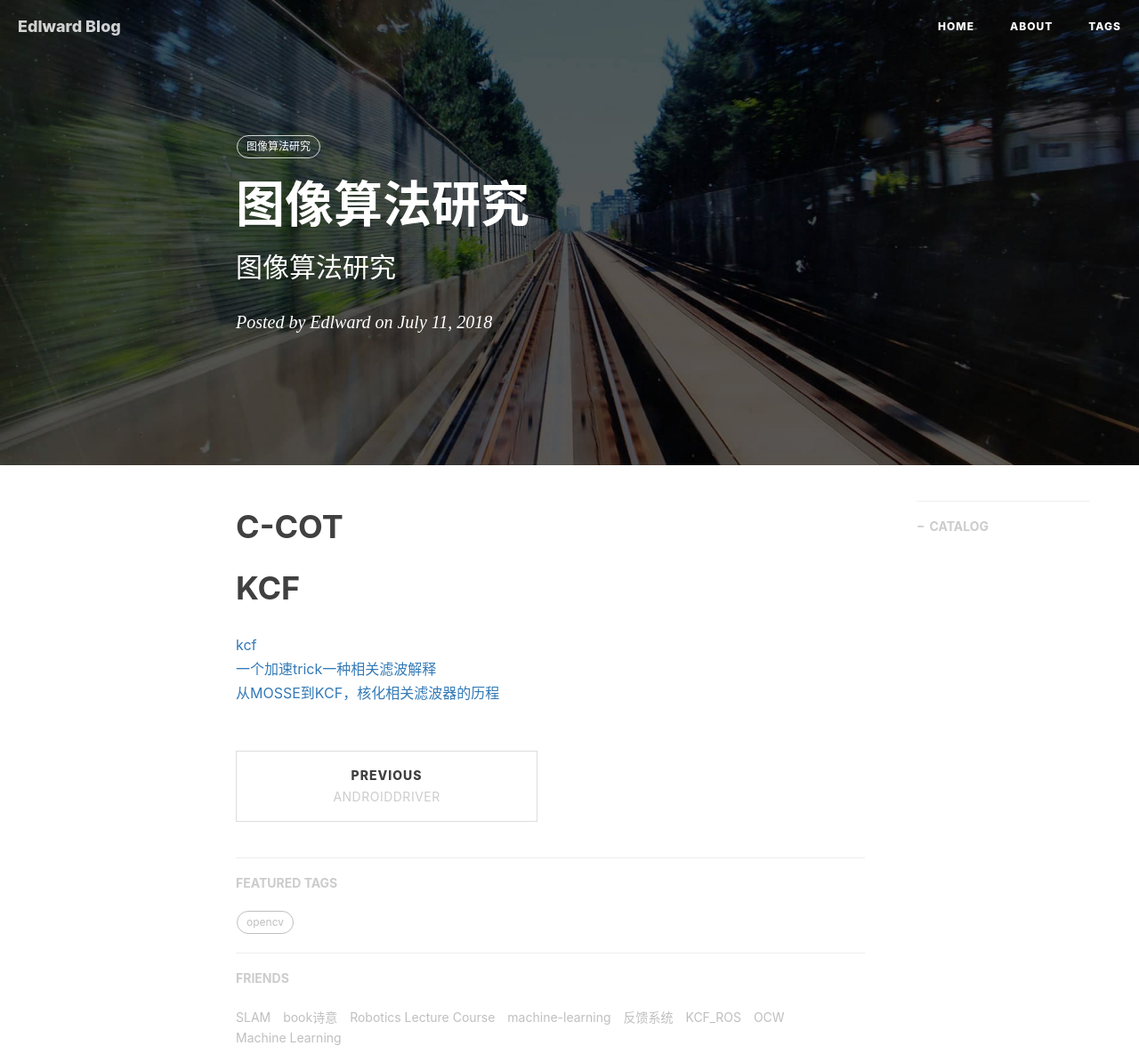
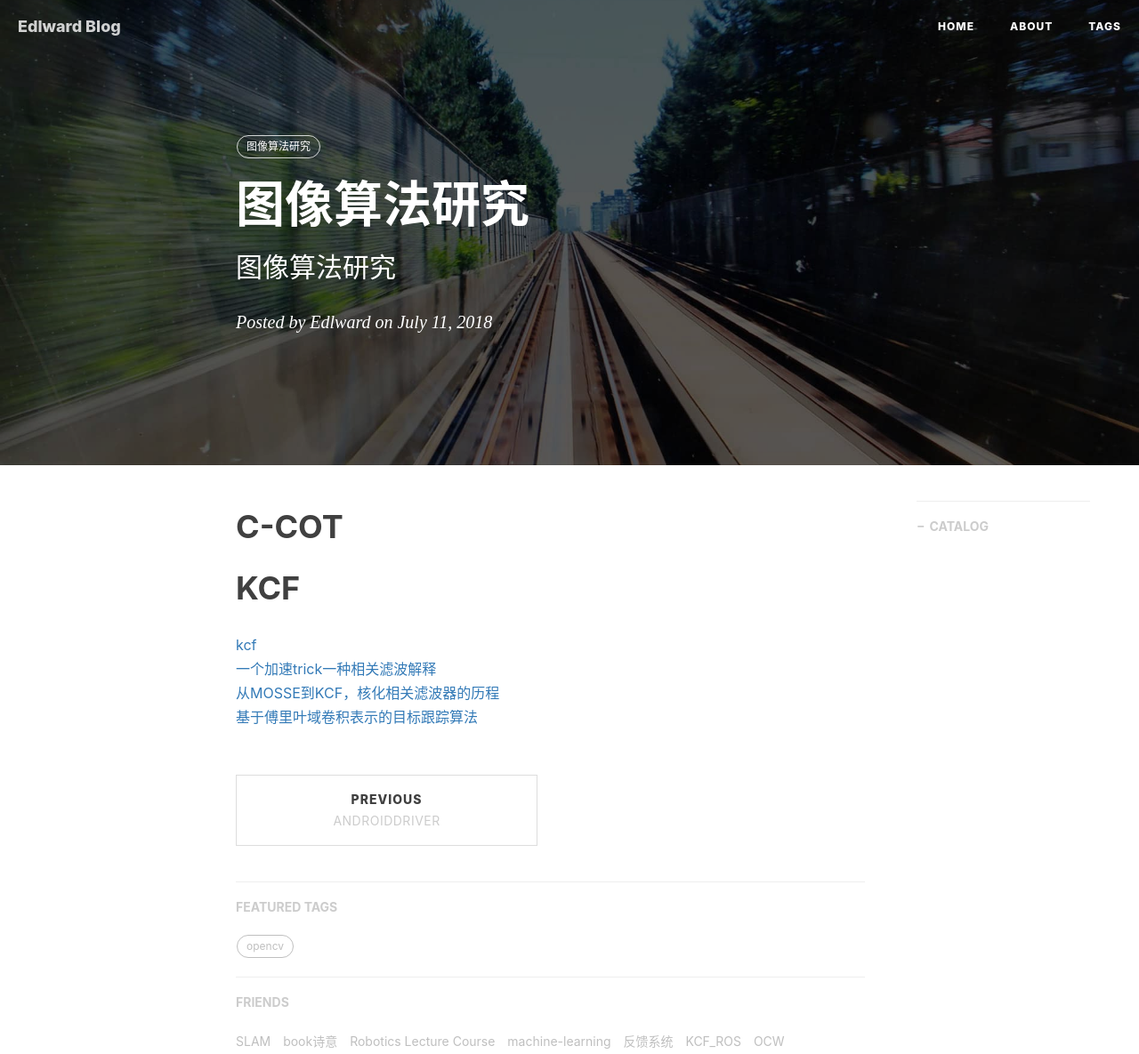
Before and after one commit to gary-robotics/dlward, a Jekyll site: the page built from _posts/2018-07-11-图像算法研究-2018.markdown, in a window 1280 px wide, cut to the strip 0-1185 px from the top of the page. Shown: the whole strip at 89% size. Built offline with Jekyll 4.4.1, drawn with Linux system fonts in a browser that asks for light colours; nearby versions of some CDN libraries; comment, search, counter and statistics services are not loaded.

Commit message:
Update 2018-07-11-图像算法研究-2018.markdown

```diff
--- a/_posts/2018-07-11-图像算法研究-2018.markdown
+++ b/_posts/2018-07-11-图像算法研究-2018.markdown
@@ -18,3 +18,4 @@ tags:
 [kcf](http://www.p-chao.com/2017-01-19/%E5%9B%BE%E5%83%8F%E8%B7%9F%E8%B8%AA%EF%BC%88%E5%9B%9B%EF%BC%89kcf%E7%AE%97%E6%B3%95/)
 [一个加速trick一种相关滤波解释](https://zhuanlan.zhihu.com/p/27914504)
 [从MOSSE到KCF，核化相关滤波器的历程](https://blog.csdn.net/yao1131/article/details/77700407?locationNum=10&fps=1)
+[基于傅里叶域卷积表示的目标跟踪算法](http://html.rhhz.net/BJHKHTDXXBZRB/20180118.htm)
```
